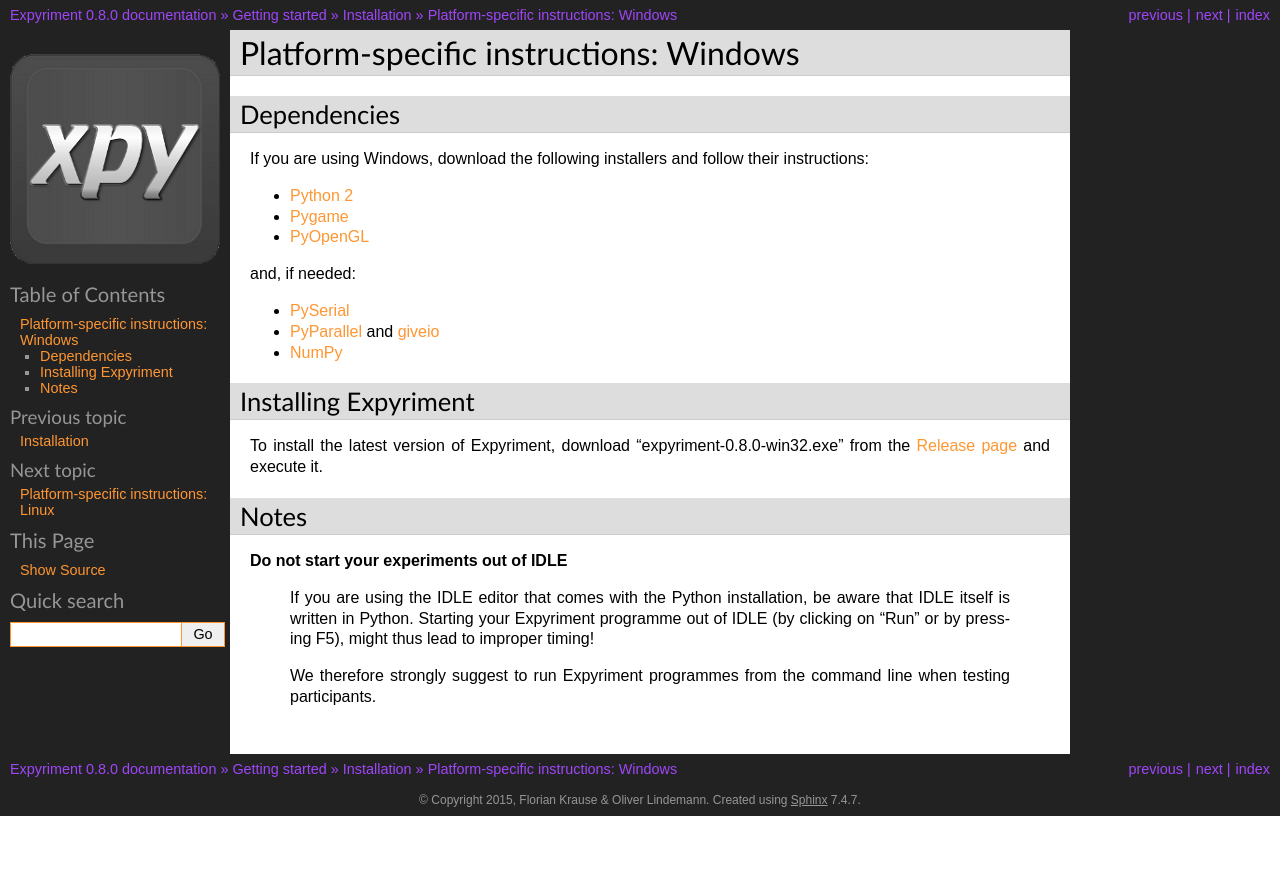
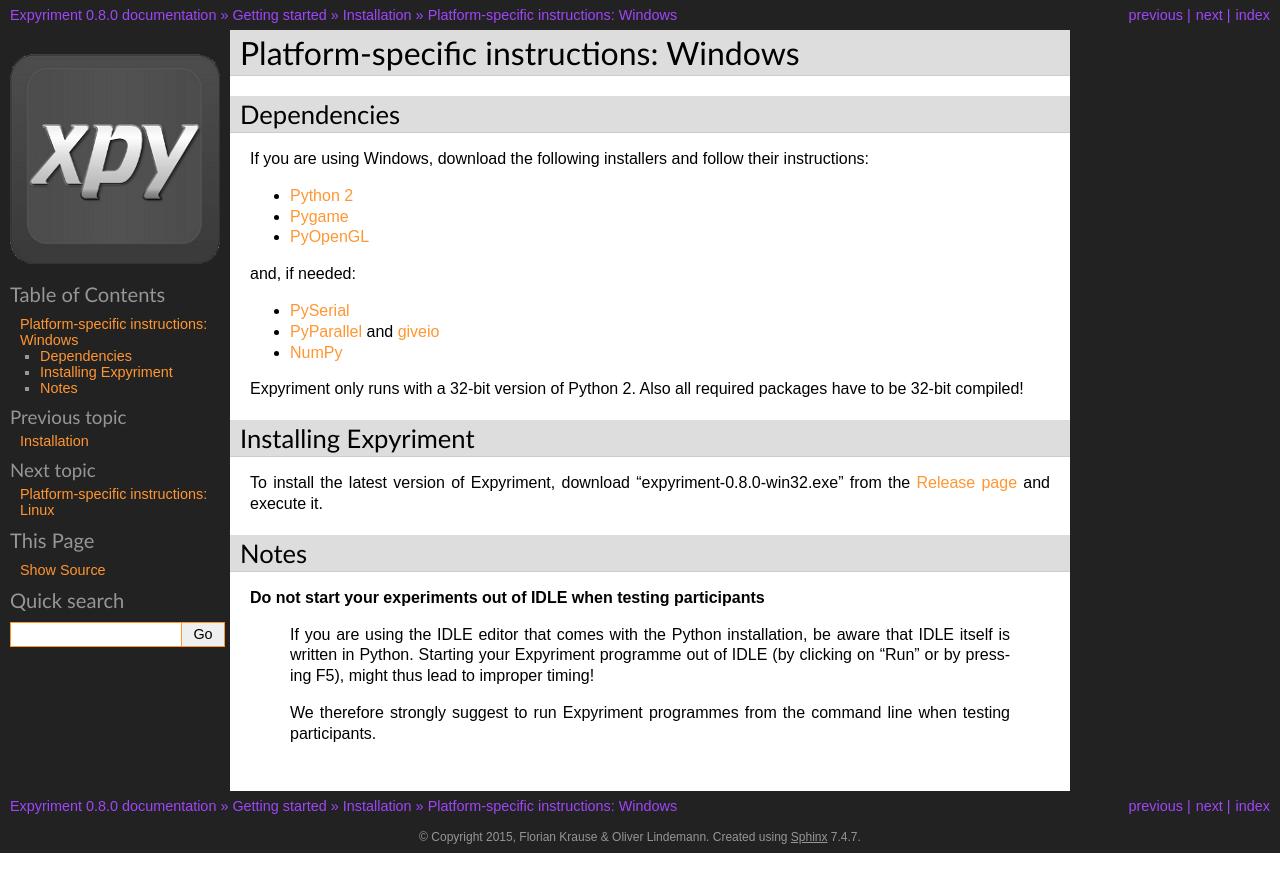
Before and after one commit to expyriment/expyriment, a Sphinx documentation site: the page built from documentation/sphinx/Installation.Windows.rst, in a window 1280 px wide. Shown: the top 892 px of the page. Built offline with Sphinx 7.4.7, drawn with Linux system fonts in a browser that asks for light colours; pages that are not in the unit, such as notebooks, are missing from menus.

Commit message:
DOC: emphasise 32-python

```diff
--- a/documentation/sphinx/Installation.OSX.rst
+++ b/documentation/sphinx/Installation.OSX.rst
@@ -41,12 +41,16 @@
  * Download PyOpenGL_ and install as described here_
  * Download PySerial_ and install as described here_
 
+Note, Expyriment only runs with a 32-bit version of Python 2. Also all required
+packages have to be 32-bit compiled!
+
 To install Expyriment:
 
  * Download "expyriment-|release|.zip from the `Release page`_ and install as described here_
 
 Notes
 -----
+
 **Do not start your experiments out of IDLE**
 
     If you are using the IDLE editor that comes with the Python installation,
--- a/documentation/sphinx/Installation.Windows.rst
+++ b/documentation/sphinx/Installation.Windows.rst
@@ -15,6 +15,8 @@
 * PyParallel_ and giveio_
 * NumPy_
 
+Expyriment only runs with a 32-bit version of Python 2. Also all required
+packages have to be 32-bit compiled!
 
 Installing Expyriment
 ---------------------
@@ -23,7 +25,7 @@
 
 Notes
 -----
-**Do not start your experiments out of IDLE**
+**Do not start your experiments out of IDLE when testing participants**
 
     If you are using the IDLE editor that comes with the Python installation,
     be aware that IDLE itself is written in Python. Starting your Expyriment
--- a/documentation/sphinx/Installation.rst
+++ b/documentation/sphinx/Installation.rst
@@ -17,7 +17,8 @@
 use data preprocessing). Please be aware that Expyriment plugins (extras) might
 have additional dependencies.
 
-**Importantly, Expyriment relies on 32-bit versions of all these packages!**
+**Importantly, Expyriment only runs with a 32-bit version of Python 2. Also all
+required packages have to be 32-bit compiled!**
 
 We provide more detailed platform-specific instructions for installing
 Expyriment here:
```
